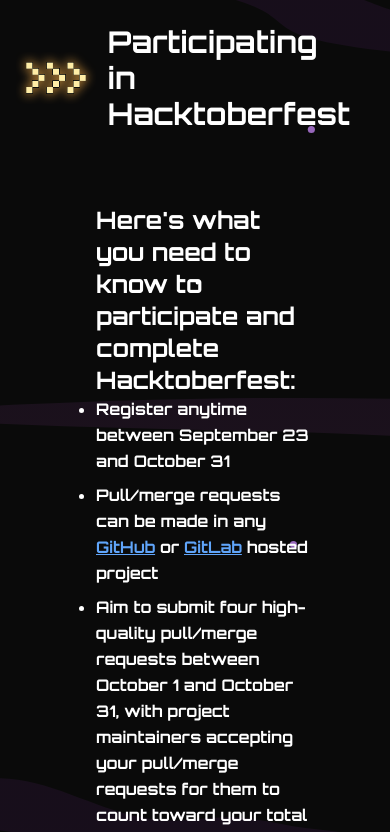
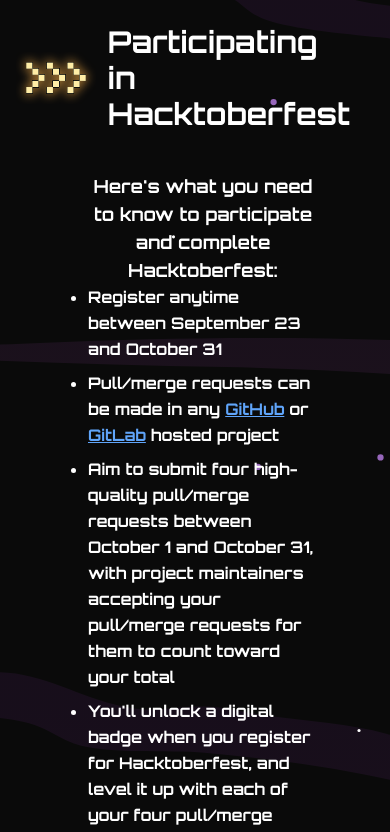
Before and after one commit to Deerwalk-Developers-Community/hacktoberfest, a Next.js app: page / in a window 390 px wide. Shown: the part 2820-3652 px from the top of the page. Built offline with nearby package versions, Linux system fonts and the light colour scheme.

Commit message:
fix:window

```diff
--- a/src/modules/participatingSection/components/ParticipationInfo.tsx
+++ b/src/modules/participatingSection/components/ParticipationInfo.tsx
@@ -3,13 +3,14 @@
 
 const ParticipationInfo: React.FC = () => {
   return (
-    <section className="relative grid lg:place-items-center mx-auto min-h-[837px] px-5 py-16 text-white lg:w-screen">
+    <section className="relative grid 2lg:place-items-center mx-auto min-h-[837px] px-3 py-8 2lg:px-5 2lg:py-16 text-white w-full">
       <div className="absolute inset-0 w-full h-full">
-        <Window className="w-full h-full lg:block hidden" />
+        {/* Show the window only from 2lg breakpoint onwards */}
+        <Window className="w-full h-full object-cover 2lg:block hidden" />
       </div>
 
-      <div className="relative z-10 max-w-3xl w-full p-2 md:p-8 text-left text-white lg:text-black lg:space-y-6 leading-relaxed">
-        <h2 className="text-2xl md:text-3xl font-bold">
+      <div className="relative z-10 w-full max-w-full 2lg:max-w-3xl p-2 md:p-6 2lg:p-8 text-left 2lg:text-black 2lg:space-y-6 leading-relaxed">
+        <h2 className="text-lg md:text-xl= 2lg:text-3xl font-bold text-center 2lg:text-left">
           Here&apos;s what you need to know to participate and complete
           Hacktoberfest:
         </h2>
--- a/tailwind.config.ts
+++ b/tailwind.config.ts
@@ -10,6 +10,9 @@
   ],
   theme: {
     extend: {
+      screens: {
+        '2lg': '1100px', // Custom breakpoint for 1100px
+      },
       colors: {
         background: "hsl(var(--background))",
         foreground: "hsl(var(--foreground))",
```
